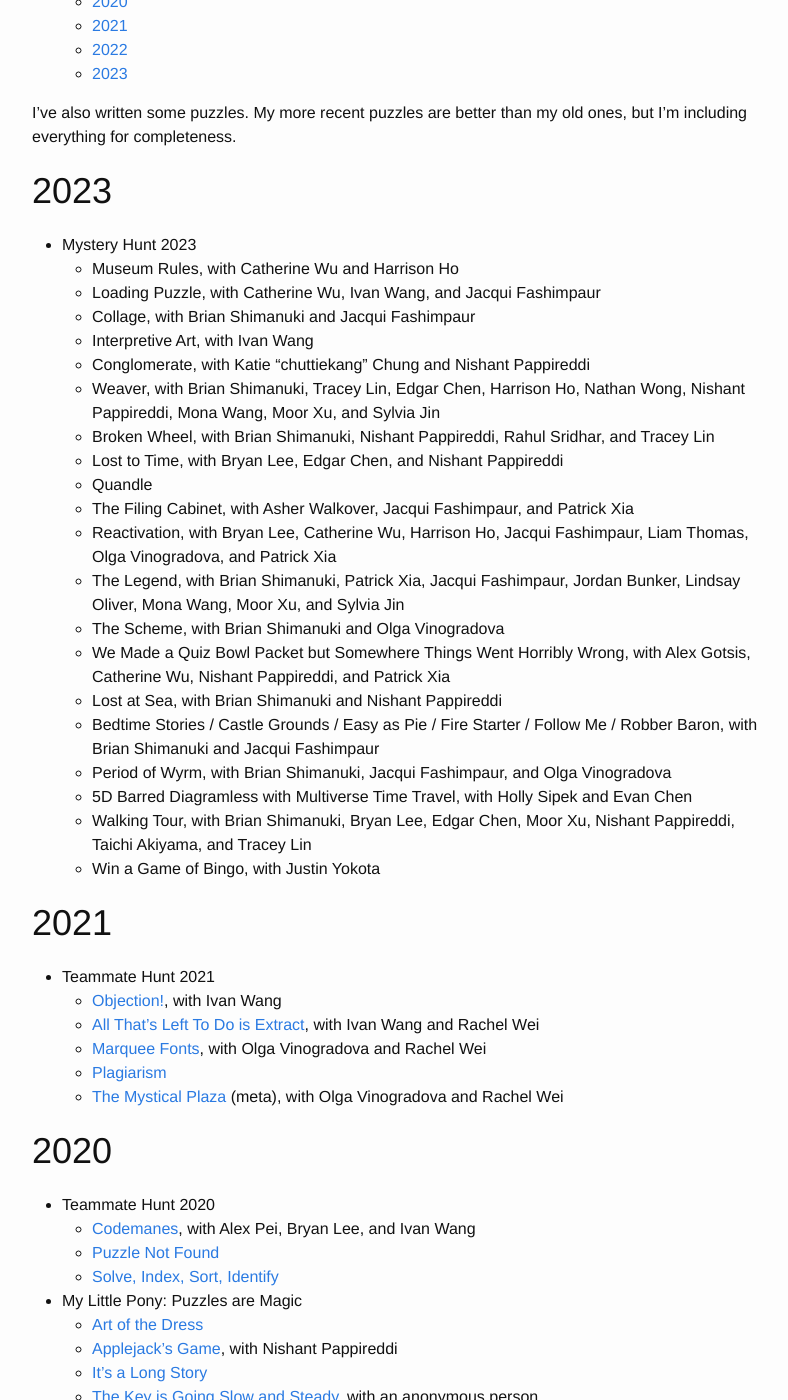
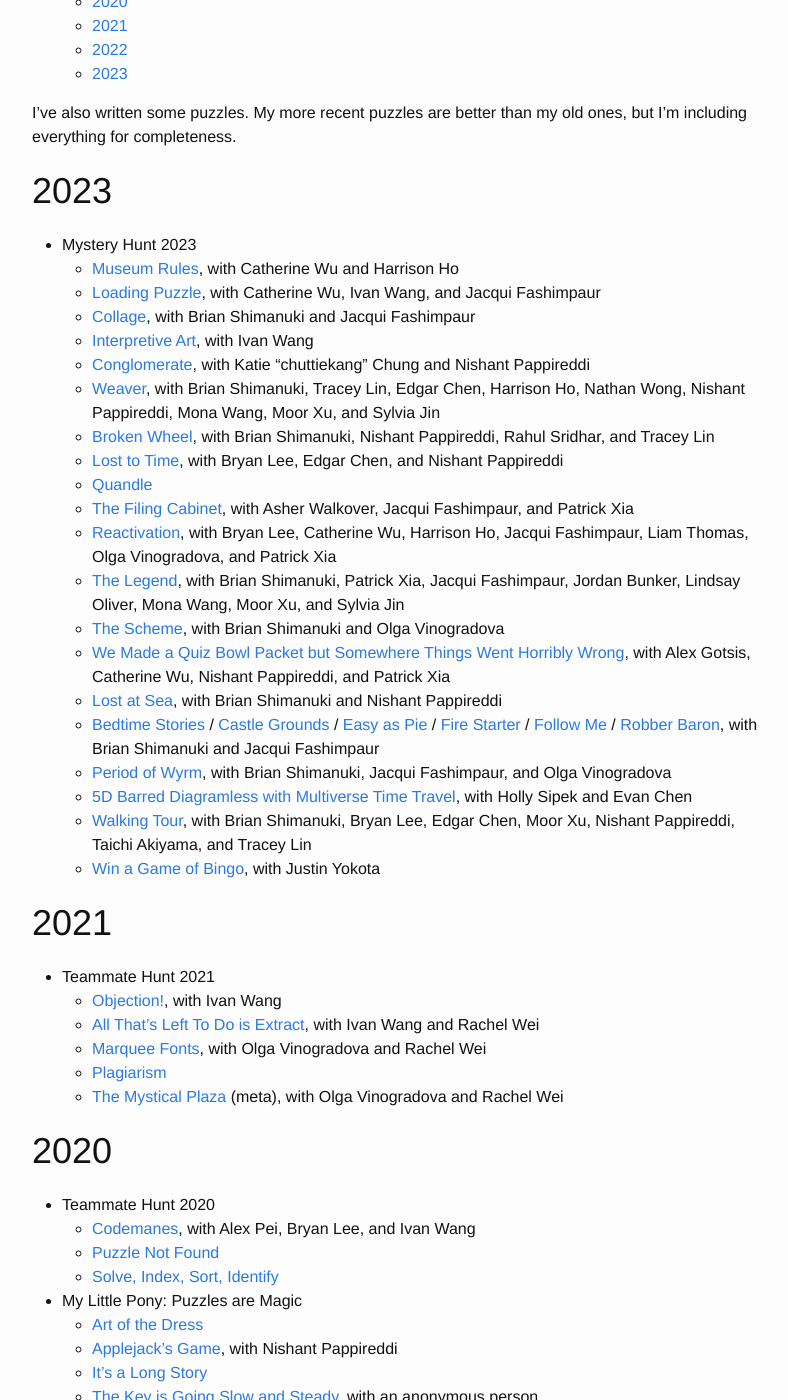
Before and after one commit to alexirpan/alexirpan.github.io, a Jekyll site: the page built from puzzles.markdown, in a window 1280 px wide and 1400 px high, scrolled down 578 px. Shown: the whole window, without its empty margins (238-1026 px from the left). Built offline with Jekyll 4.4.1, drawn with Linux system fonts in a browser that asks for light colours; nearby versions of some CDN libraries; some of the changed lines change nothing that is shown.

Commit message:
Fixing puzzle links

```diff
--- a/puzzles.markdown
+++ b/puzzles.markdown
@@ -35,26 +35,26 @@
 # 2023
 
 * Mystery Hunt 2023
-    * Museum Rules, with Catherine Wu and Harrison Ho
-    * Loading Puzzle, with Catherine Wu, Ivan Wang, and Jacqui Fashimpaur
-    * Collage, with Brian Shimanuki and Jacqui Fashimpaur
-    * Interpretive Art, with Ivan Wang
-    * Conglomerate, with Katie "chuttiekang" Chung and Nishant Pappireddi
-    * Weaver, with Brian Shimanuki, Tracey Lin, Edgar Chen, Harrison Ho, Nathan Wong, Nishant Pappireddi, Mona Wang, Moor Xu, and Sylvia Jin
-    * Broken Wheel, with Brian Shimanuki, Nishant Pappireddi, Rahul Sridhar, and Tracey Lin
-    * Lost to Time, with Bryan Lee, Edgar Chen, and Nishant Pappireddi
-    * Quandle
-    * The Filing Cabinet, with Asher Walkover, Jacqui Fashimpaur, and Patrick Xia
-    * Reactivation, with Bryan Lee, Catherine Wu, Harrison Ho, Jacqui Fashimpaur, Liam Thomas, Olga Vinogradova, and Patrick Xia
-    * The Legend, with Brian Shimanuki, Patrick Xia, Jacqui Fashimpaur, Jordan Bunker, Lindsay Oliver, Mona Wang, Moor Xu, and Sylvia Jin
-    * The Scheme, with Brian Shimanuki and Olga Vinogradova
-    * We Made a Quiz Bowl Packet but Somewhere Things Went Horribly Wrong, with Alex Gotsis, Catherine Wu, Nishant Pappireddi, and Patrick Xia
-    * Lost at Sea, with Brian Shimanuki and Nishant Pappireddi
-    * Bedtime Stories / Castle Grounds / Easy as Pie / Fire Starter / Follow Me / Robber Baron, with Brian Shimanuki and Jacqui Fashimpaur
-    * Period of Wyrm, with Brian Shimanuki, Jacqui Fashimpaur, and Olga Vinogradova
-    * 5D Barred Diagramless with Multiverse Time Travel, with Holly Sipek and Evan Chen
-    * Walking Tour, with Brian Shimanuki, Bryan Lee, Edgar Chen, Moor Xu, Nishant Pappireddi, Taichi Akiyama, and Tracey Lin
-    * Win a Game of Bingo, with Justin Yokota
+    * [Museum Rules](https://interestingthings.museum/puzzles/museum-rules), with Catherine Wu and Harrison Ho
+    * [Loading Puzzle](https://interestingthings.museum/solutions/undefined), with Catherine Wu, Ivan Wang, and Jacqui Fashimpaur
+    * [Collage](https://interestingthings.museum/puzzles/collage), with Brian Shimanuki and Jacqui Fashimpaur
+    * [Interpretive Art](https://interestingthings.museum/puzzles/interpretive-art), with Ivan Wang
+    * [Conglomerate](https://interestingthings.museum/puzzles/conglomerate), with Katie "chuttiekang" Chung and Nishant Pappireddi
+    * [Weaver](https://interestingthings.museum/puzzles/weaver), with Brian Shimanuki, Tracey Lin, Edgar Chen, Harrison Ho, Nathan Wong, Nishant Pappireddi, Mona Wang, Moor Xu, and Sylvia Jin
+    * [Broken Wheel](https://puzzlefactory.place/basement/broken-wheel), with Brian Shimanuki, Nishant Pappireddi, Rahul Sridhar, and Tracey Lin
+    * [Lost to Time](https://puzzlefactory.place/basement/lost-to-time), with Bryan Lee, Edgar Chen, and Nishant Pappireddi
+    * [Quandle](https://puzzlefactory.place/office/quandle)
+    * [The Filing Cabinet](https://puzzlefactory.place/office/the-filing-cabinet), with Asher Walkover, Jacqui Fashimpaur, and Patrick Xia
+    * [Reactivation](https://puzzlefactory.place/factory-floor/reactivation), with Bryan Lee, Catherine Wu, Harrison Ho, Jacqui Fashimpaur, Liam Thomas, Olga Vinogradova, and Patrick Xia
+    * [The Legend](https://puzzlefactory.place/puzzles/the-legend), with Brian Shimanuki, Patrick Xia, Jacqui Fashimpaur, Jordan Bunker, Lindsay Oliver, Mona Wang, Moor Xu, and Sylvia Jin
+    * [The Scheme](https://puzzlefactory.place/puzzles/the-scheme), with Brian Shimanuki and Olga Vinogradova
+    * [We Made a Quiz Bowl Packet but Somewhere Things Went Horribly Wrong](https://puzzlefactory.place/puzzles/we-made-a-quiz-bowl-packet-but-somewhere-things-went-horribly-wrong), with Alex Gotsis, Catherine Wu, Nishant Pappireddi, and Patrick Xia
+    * [Lost at Sea](https://puzzlefactory.place/puzzles/lost-at-sea), with Brian Shimanuki and Nishant Pappireddi
+    * [Bedtime Stories](https://puzzlefactory.place/puzzles/bedtime-stories) / [Castle Grounds](https://puzzlefactory.place/puzzles/castle-grounds) / [Easy as Pie](https://puzzlefactory.place/puzzles/easy-as-pie) / [Fire Starter](https://puzzlefactory.place/puzzles/fire-starter) / [Follow Me](https://puzzlefactory.place/puzzles/follow-me) / [Robber Baron](https://puzzlefactory.place/puzzles/robber-baron), with Brian Shimanuki and Jacqui Fashimpaur
+    * [Period of Wyrm](https://puzzlefactory.place/factory-floor/period-of-wyrm), with Brian Shimanuki, Jacqui Fashimpaur, and Olga Vinogradova
+    * [5D Barred Diagramless with Multiverse Time Travel](https://puzzlefactory.place/puzzles/5d-barred-diagramless-with-multiverse-time-travel), with Holly Sipek and Evan Chen
+    * [Walking Tour](https://puzzlefactory.place/puzzles/walking-tour), with Brian Shimanuki, Bryan Lee, Edgar Chen, Moor Xu, Nishant Pappireddi, Taichi Akiyama, and Tracey Lin
+    * [Win a Game of Bingo](https://puzzlefactory.place/puzzles/win-a-game-of-bingo), with Justin Yokota
 
 # 2021
 
```
